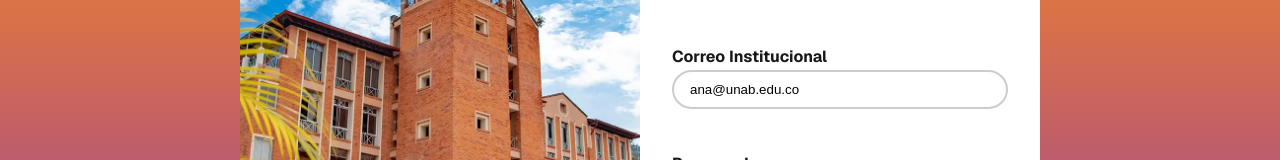
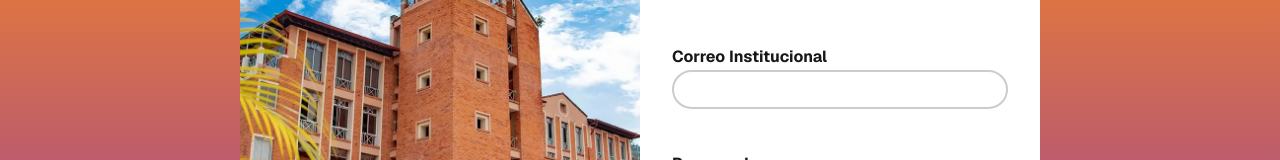
Before and after one commit to Juanu12/Proyecto-ConnectaTech, a Next.js app: page /login in a window 1280 px wide. Shown: the part 307-467 px from the top of the page. Built offline with nearby package versions, Linux system fonts and the light colour scheme.

Commit message:
Version funcional - Test 1

```diff
--- a/src/app/login/page.js
+++ b/src/app/login/page.js
@@ -14,8 +14,8 @@ export default function Login() {
 
   // Valores iniciales para el formularios
   const initialValues = {
-    email: "ana@unab.edu.co",
-    password: "abcdef",
+    email: "",
+    password: "",
   };
   // Valores de validación con Yup
   const ValidateSchema = Yup.object().shape({
```
